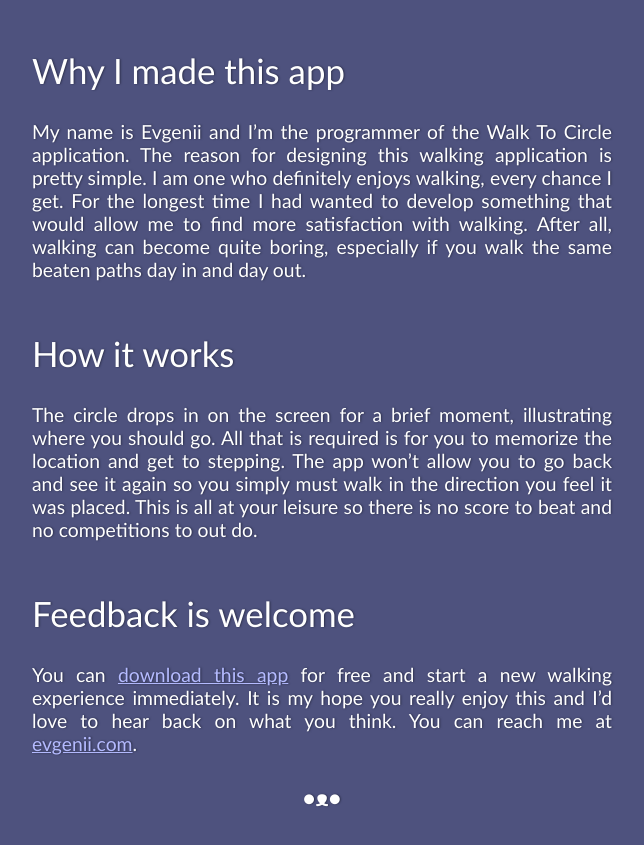
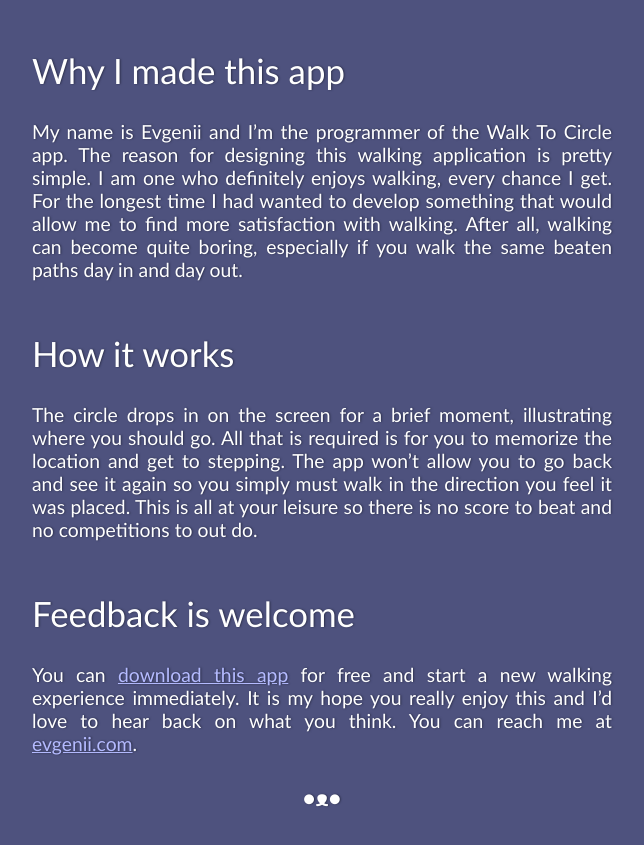
Before and after one commit to evgenyneu/walk_to_circle_web, a website: page app/index.html in a window 1280 px wide. Shown: the part 903-1748 px from the top of the page, without its empty margins (318-962 px from the left). Drawn offline with nearby package versions, Linux system fonts and the light colour scheme; files that its build step writes are made by us from their sources.

Commit message:
Copy fix

```diff
--- a/app/index.html
+++ b/app/index.html
@@ -47,7 +47,7 @@
 
       <h2>Why I made this app</h2>
 
-      <p>My name is Evgenii and I’m the programmer of the Walk To Circle application. The reason for designing this walking application is pretty simple. I am one who definitely enjoys walking, every chance I get. For the longest time I had wanted to develop something that would allow me to find more satisfaction with walking. After all, walking can become quite boring, especially if you walk the same beaten paths day in and day out.</p>
+      <p>My name is Evgenii and I’m the programmer of the Walk To Circle app. The reason for designing this walking application is pretty simple. I am one who definitely enjoys walking, every chance I get. For the longest time I had wanted to develop something that would allow me to find more satisfaction with walking. After all, walking can become quite boring, especially if you walk the same beaten paths day in and day out.</p>
 
       <h2>How it works</h2>
 
```
